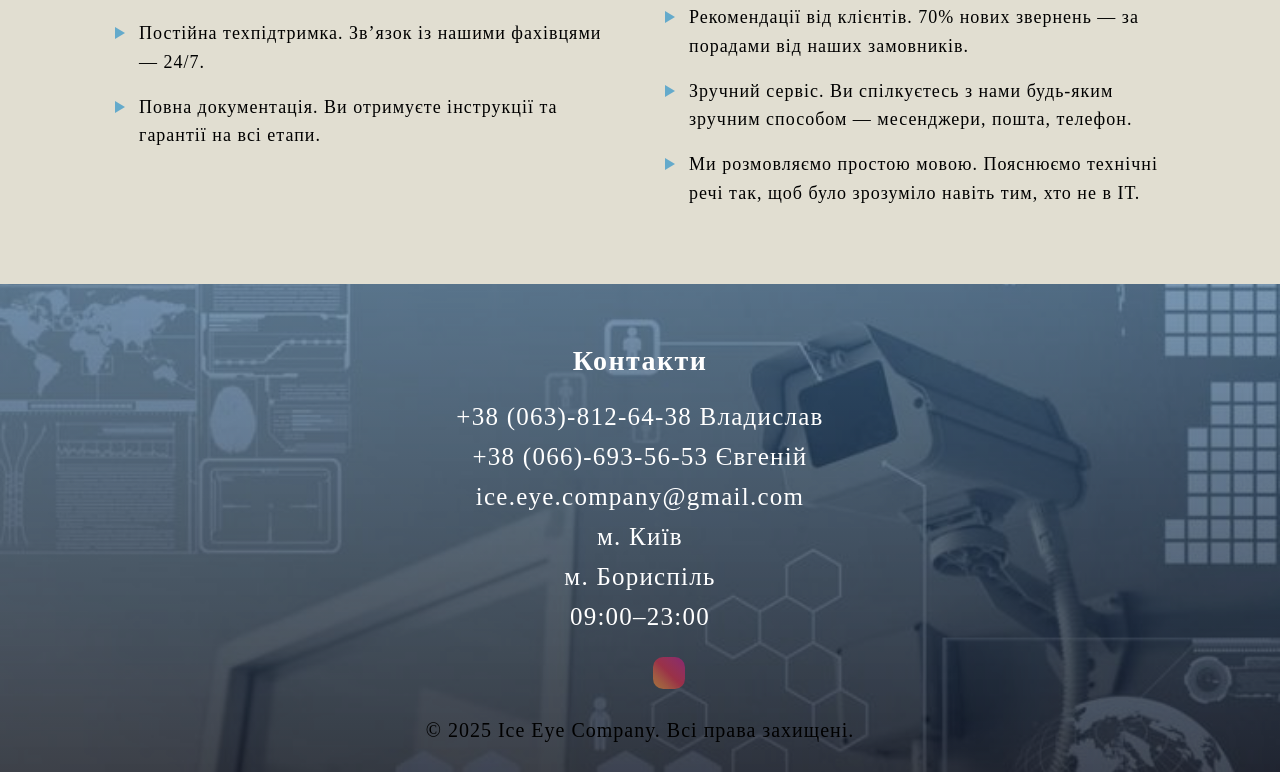
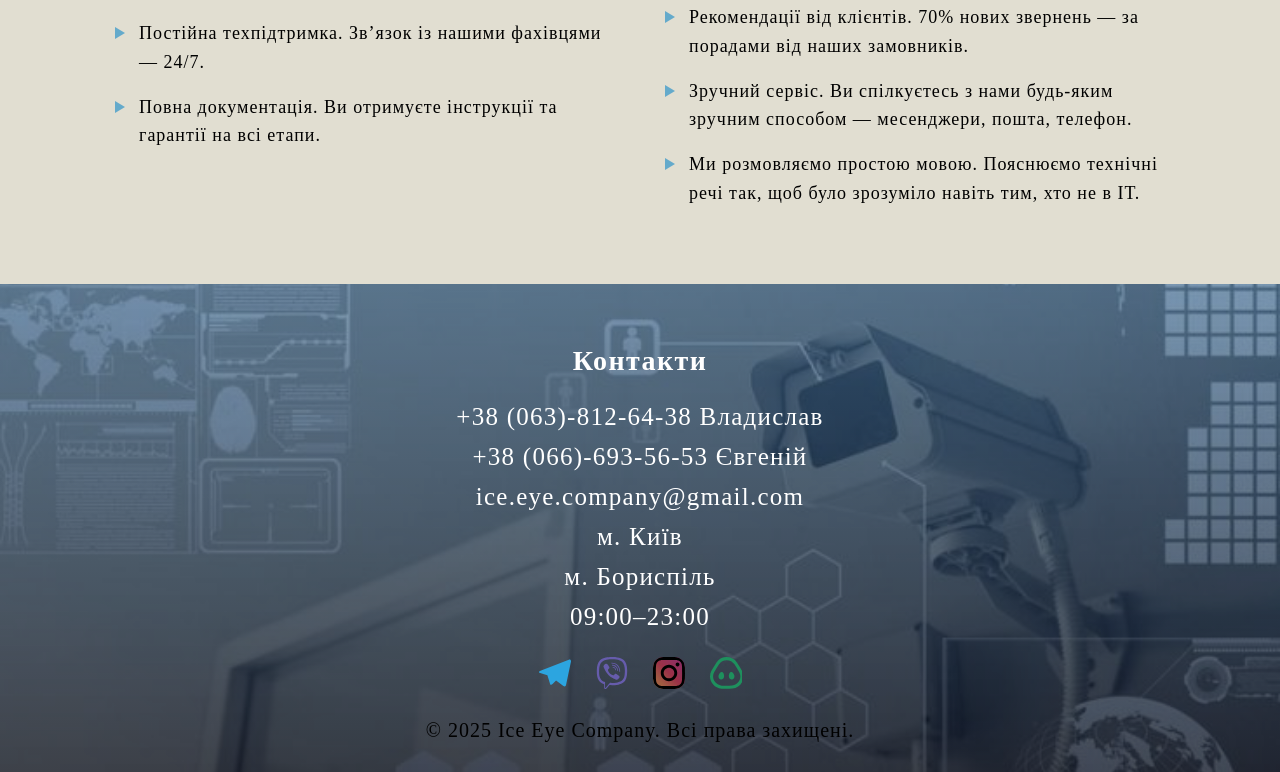
Before and after one commit to Kateryna-4yka/Ice_Eye_Company, a plain HTML site: page index.html in a window 1280 px wide. Shown: the part 1376-2148 px from the top of the page. Drawn offline with nearby package versions, Linux system fonts and the light colour scheme; a web font is replaced by a local one.

Commit message:
Deploying to gh-pages from @ Kateryna-4yka/Ice_Eye_Company@d19a68bdccfa4b2b95ffc6d3f1480caed4cc845e 🚀

```diff
--- a/index.html
+++ b/index.html
@@ -138,7 +138,7 @@
               <li>
                 <a href="https://t.me/Menstack" target="_blank" rel="noopener noreferrer">
                   <svg class="footer-icon">
-                    <use href="./src/sprite.svg#icon-telegram"></use>
+                    <use href="/Ice_Eye_Company/assets/sprite-BClB6ZlC.svg#icon-telegram"></use>
                   </svg>
                 </a>
               </li>
@@ -146,7 +146,7 @@
               <li>
                 <a href="https://vb.me/+380638126438" target="_blank" rel="noopener noreferrer">
                   <svg class="footer-icon">
-                    <use href="./src/sprite.svg#icon-viber"></use>
+                    <use href="/Ice_Eye_Company/assets/sprite-BClB6ZlC.svg#icon-viber"></use>
                   </svg>
                 </a>
               </li>
@@ -154,7 +154,7 @@
               <li>
                 <a href="https://instagram.com/ice.eye.company" target="_blank" rel="noopener noreferrer">
                   <svg class="footer-icon instagram">
-                    <use href="./src/sprite.svg#icon-instagram"></use>
+                    <use href="/Ice_Eye_Company/assets/sprite-BClB6ZlC.svg#icon-instagram"></use>
                   </svg>
                 </a>
               </li>
@@ -162,7 +162,7 @@
               <li>
                 <a href="https://kabanchik.ua/ua/user/3514349" target="_blank" rel="noopener noreferrer">
                   <svg class="footer-icon kabanchik">
-                    <use href="./src/sprite.svg#icon-Kabanchikua"></use>
+                    <use href="/Ice_Eye_Company/assets/sprite-BClB6ZlC.svg#icon-Kabanchikua"></use>
                   </svg>
                 </a>
               </li>
@@ -176,7 +176,7 @@
 
 <div class="icon-arrow">
   <svg class="icon-arrow-up">
-    <use href="./src/sprite.svg#icon-dobble-arrow"></use>
+    <use href="/Ice_Eye_Company/assets/sprite-BClB6ZlC.svg#icon-dobble-arrow"></use>
   </svg>
 </div>
 
@@ -205,7 +205,7 @@
   <form class="order-now-form">
 
     <svg class="order-now-icon-x">
-      <use href="./src/sprite.svg#icon-x"></use>
+      <use href="/Ice_Eye_Company/assets/sprite-BClB6ZlC.svg#icon-x"></use>
     </svg>
 
     <h2 class="order-now-title">Замовити консультацію</h2>
```
